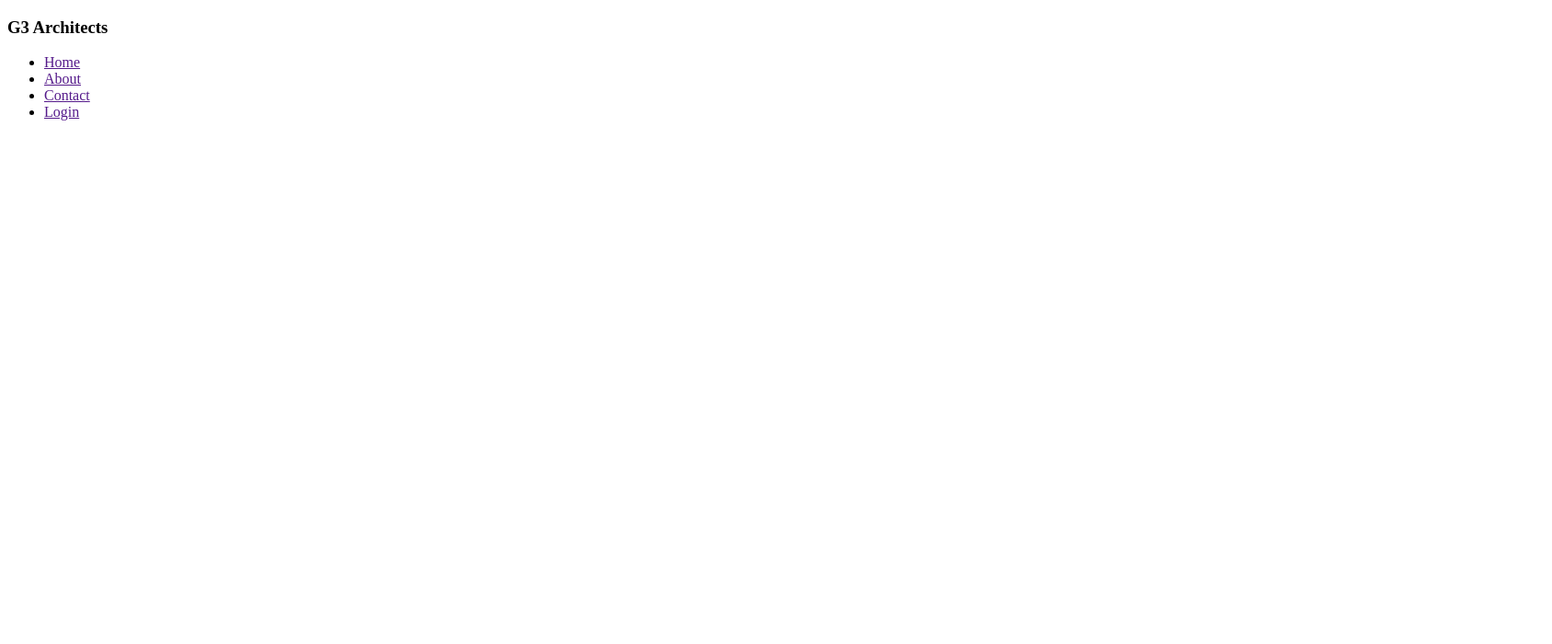
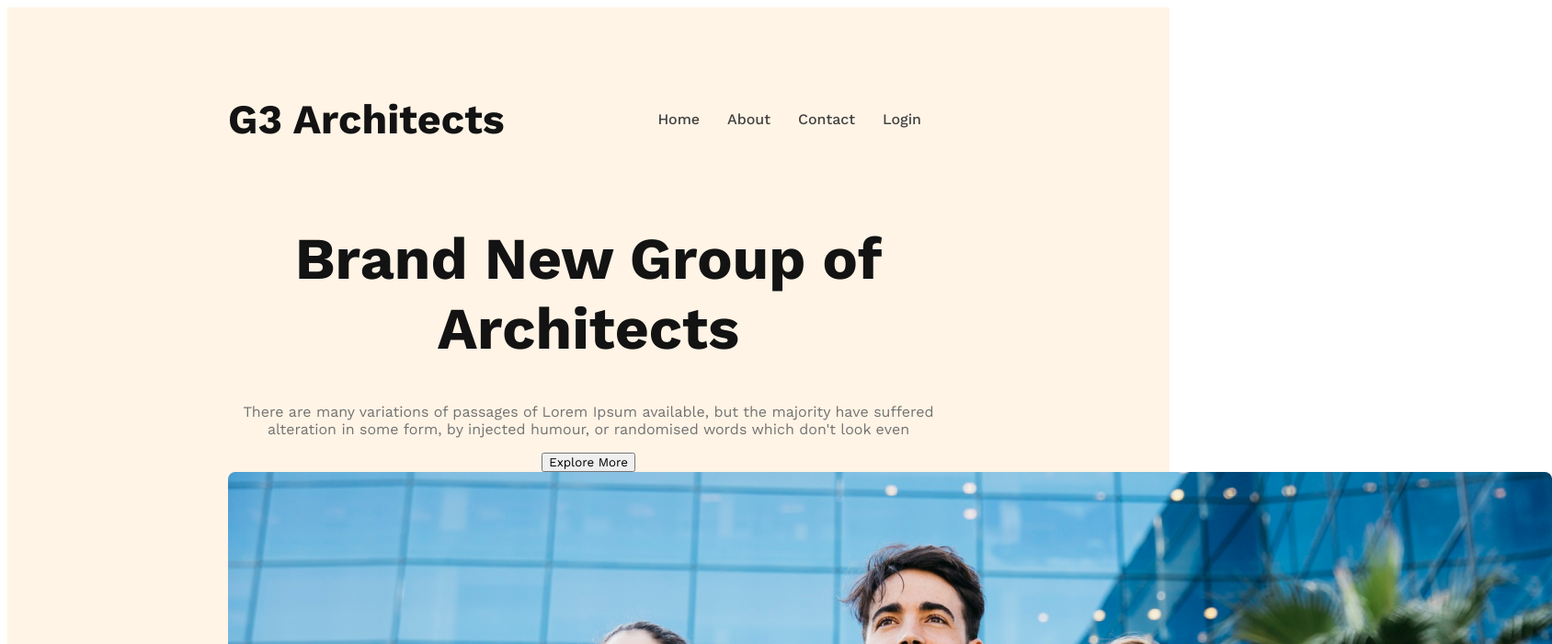
Before and after one commit to taspiaalamnowrin/g3-architects-website, a plain HTML site: page index.html in a window 1280 px wide. Shown: the top 700 px of the page at 92% size, 1688 px wide, since content can reach past the window. Drawn offline with nearby package versions, Linux system fonts and the light colour scheme.

Commit message:
banner content added

```diff
--- a/index.html
+++ b/index.html
@@ -9,7 +9,7 @@
 <body>
     <header>
         <nav>
-            <h3>G3 Architects</h3>
+            <h3 class="nav-title">G3 Architects</h3>
             <ul>
                 <li><a href="">Home</a></li>
                 <li><a href="">About</a></li>
@@ -17,6 +17,16 @@
                 <li><a href="">Login</a></li>
             </ul>
         </nav>
+        <div class="banner">
+            <div class="banner-content">
+                <h1 class="banner-title">Brand New Group of Architects</h1>
+            <p class="banner-description">
+                There are many variations of passages of Lorem Ipsum available, but the majority have suffered alteration in some form, by injected humour, or randomised words which don't look even
+            </p>
+            <button class="btn-primary">Explore More</button>
+            </div>
+            <img src="images/banner.png" alt="">
+        </div>
     </header>
     <main>
 
--- a/styles/architect.css
+++ b/styles/architect.css
@@ -0,0 +1,53 @@
+/* work sans font from google fonts */
+@import url('https://fonts.googleapis.com/css2?family=Work+Sans:wght@400;500;600;700;800&display=swap');
+
+*{
+    font-family: 'Work Sans', sans-serif;
+}
+
+/* header styles */
+header{
+    background: rgba(255, 144, 14, 0.10);
+    padding: 50px 240px;
+}
+nav{
+    display: flex;
+    justify-content: space-between;
+    align-items: center;
+}
+
+.nav-title{
+    font-size: 2.8rem;
+    font-weight: 700;
+    color: #131313;
+}
+
+
+nav > ul{
+    display: flex;
+}
+nav li{
+    list-style: none;
+    margin-right: 30px;
+    font-weight: 500;
+    font-size: 1rem;
+}
+nav li a{
+    text-decoration: none;
+    color: #424242;
+}
+/* banner styles */
+.banner-content{
+    max-width: 800px;
+    text-align: center;
+    margin: 0 auto;
+}
+.banner-title{
+    font-size: 4rem;
+    font-weight: 700;
+    color: #131313;
+}
+
+.banner-description{
+    color: #727272;
+}
```
